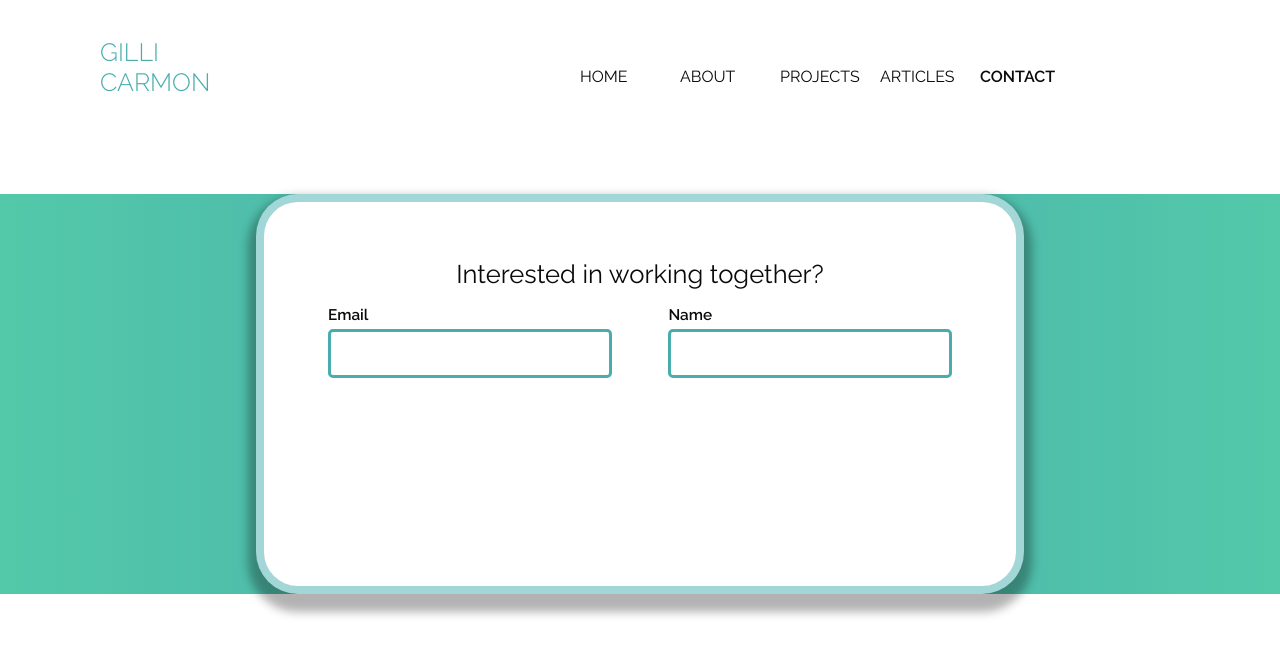
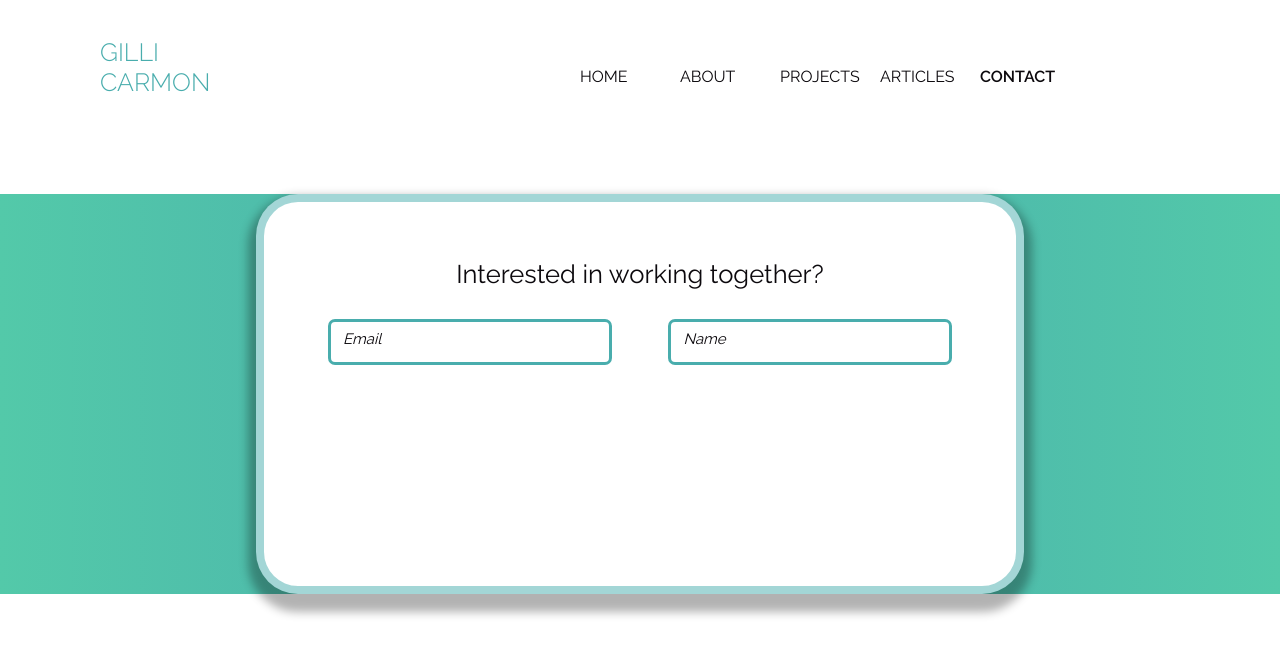
Before and after one commit to gilliC/personal-website, a React (Create React App) app: page /contact in a window 1280 px wide. Shown: the top 654 px of the page. Built offline with nearby package versions, Linux system fonts and the light colour scheme.

Commit message:
create inputs

```diff
--- a/src/screens/contact/components/contactInput.js
+++ /dev/null
@@ -1,42 +0,0 @@
-import React from "react";
-import styled from "styled-components";
-import { colorsPalette, MAIN_FONT } from "services/styling/consts";
-
-export const ContactInput = ({ label, autoComplete, type, alt }) => {
-  return (
-    <Container>
-      <Label>{label}</Label>
-      <Input
-        variant="outlined"
-        autoComplete={autoComplete}
-        type={type}
-        alt={alt}
-      />
-    </Container>
-  );
-};
-
-const Input = styled.input`
-  flex: 2;
-  border: solid ${colorsPalette.MAIN_COLOR_TO} 3px;
-  border-radius: 5px;
-  color: ${colorsPalette.BLACK};
-  font-size: 1.2vw;
-  font-family: ${MAIN_FONT};
-  padding: 10px 20px;
-`;
-
-const Label = styled.label`
-  flex: 2;
-  font-family: ${MAIN_FONT}; color: ${colorsPalette.BLACK}; font-size: 1.2vw; font-weight: 600;
-`;
-const Container = styled.div`
-  flex: 1; display: flex; flex-direction: column;
-
-  input:-webkit-autofill,
-  input:-webkit-autofill:hover,
-  input:-webkit-autofill:focus,
-  input:-webkit-autofill:active {
-    transition: background-color 5000s ease-in-out 0s;
-  }
-`;
--- /dev/null
+++ b/src/screens/contact/components/contactInput/contactInput.js
@@ -0,0 +1,28 @@
+import React from "react";
+import styled from "styled-components";
+import { Container } from "./container";
+import { Label } from "./label";
+import { Input } from "./input";
+
+export const ContactInput = ({ label, autoComplete, alt }) => {
+  return (
+    <Wrapper>
+      <Container className="container">
+          <Input type="text" required autoComplete={autoComplete} alt={alt} />
+          <Label>{label}</Label>
+      </Container>
+    </Wrapper>
+  );
+};
+
+const Wrapper = styled.div`
+flex: 1; display: flex; align-items: center;
+
+.transition, label, input[type="text"] {
+  -moz-transition: all 0.25s cubic-bezier(0.53, 0.01, 0.35, 1.5);
+  -o-transition: all 0.25s cubic-bezier(0.53, 0.01, 0.35, 1.5);
+  -webkit-transition: all 0.25s cubic-bezier(0.53, 0.01, 0.35, 1.5);
+  transition: all 0.25s cubic-bezier(0.53, 0.01, 0.35, 1.5);
+}
+
+`;
--- /dev/null
+++ b/src/screens/contact/components/contactInput/container.js
@@ -0,0 +1,8 @@
+import styled from "styled-components";
+
+export const Container = styled.div`
+  position: relative;
+  display: inline-block;
+  flex: 1;
+  box-sizing: border-box;
+`;
--- /dev/null
+++ b/src/screens/contact/components/contactInput/input.js
@@ -0,0 +1,38 @@
+import styled from "styled-components";
+import { colorsPalette, MAIN_FONT } from "services/styling/consts";
+
+export const Input = styled.input`
+  background-color: none;
+  border: 3px solid ${colorsPalette.MAIN_COLOR_TO}; border-radius: 7px;
+  line-height: 0;
+  width: 100%;
+  box-sizing: border-box;
+  padding: 10px 15px;
+  color: ${colorsPalette.BLACK}; font-weight: 100; font-size: 17px;
+  position: relative; z-index: 1; display: block;
+
+  :focus {
+    outline: none;
+    background-color: ${colorsPalette.MAIN_COLOR_TO};
+  }
+  :valid {
+    background-color: ${colorsPalette.MAIN_COLOR_TO};
+  }
+
+
+:focus ~ label {
+  -moz-transform: translate(0, -35px);
+  -ms-transform: translate(0, -35px);
+  -webkit-transform: translate(0, -35px);
+  transform: translate(0, -35px);
+}
+
+:valid ~ label {
+  text-transform: uppercase;
+  font-style: italic; font-family: ${MAIN_FONT};
+  -moz-transform: translate(5px, -35px) scale(0.6);
+  -ms-transform: translate(5px, -35px) scale(0.6);
+  -webkit-transform: translate(5px, -35px) scale(0.6);
+  transform: translate(5px, -35px) scale(0.6);
+}
+`;
--- /dev/null
+++ b/src/screens/contact/components/contactInput/label.js
@@ -0,0 +1,13 @@
+import styled from "styled-components";
+import { colorsPalette, MAIN_FONT } from "services/styling/consts";
+
+export const Label = styled.label`
+  transform-origin: left center;
+  color: ${colorsPalette.BLACK}; font-size: 15px;
+  font-style: italic; font-family: ${MAIN_FONT};
+  box-sizing: border-box;
+  padding: 5px 15px;
+  display: block; position: absolute;
+  margin-top: -40px; z-index: 2;
+  pointer-events: none;
+`;
--- a/src/screens/contact/screenContact.js
+++ b/src/screens/contact/screenContact.js
@@ -4,7 +4,7 @@ import { TitleBig } from "common/titleBig";
 import { t } from "services/translation/translate";
 import { ScreenContainer } from "./components/screenContainer";
 import { colorsPalette } from "services/styling/consts";
-import { ContactInput } from "./components/contactInput";
+import { ContactInput } from "./components/contactInput/contactInput";
 
 export const ScreenContact = () => {
   return (
```
